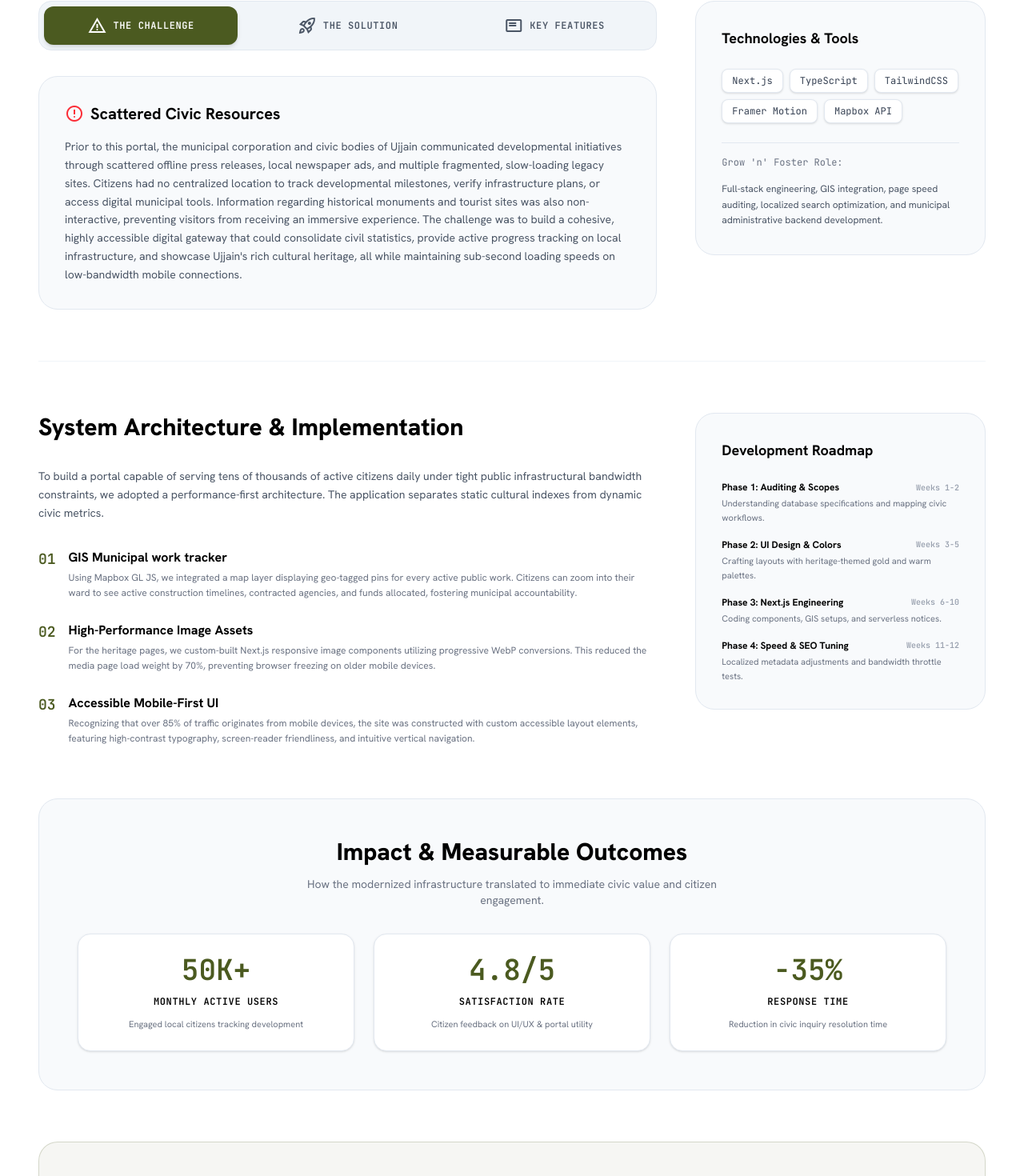
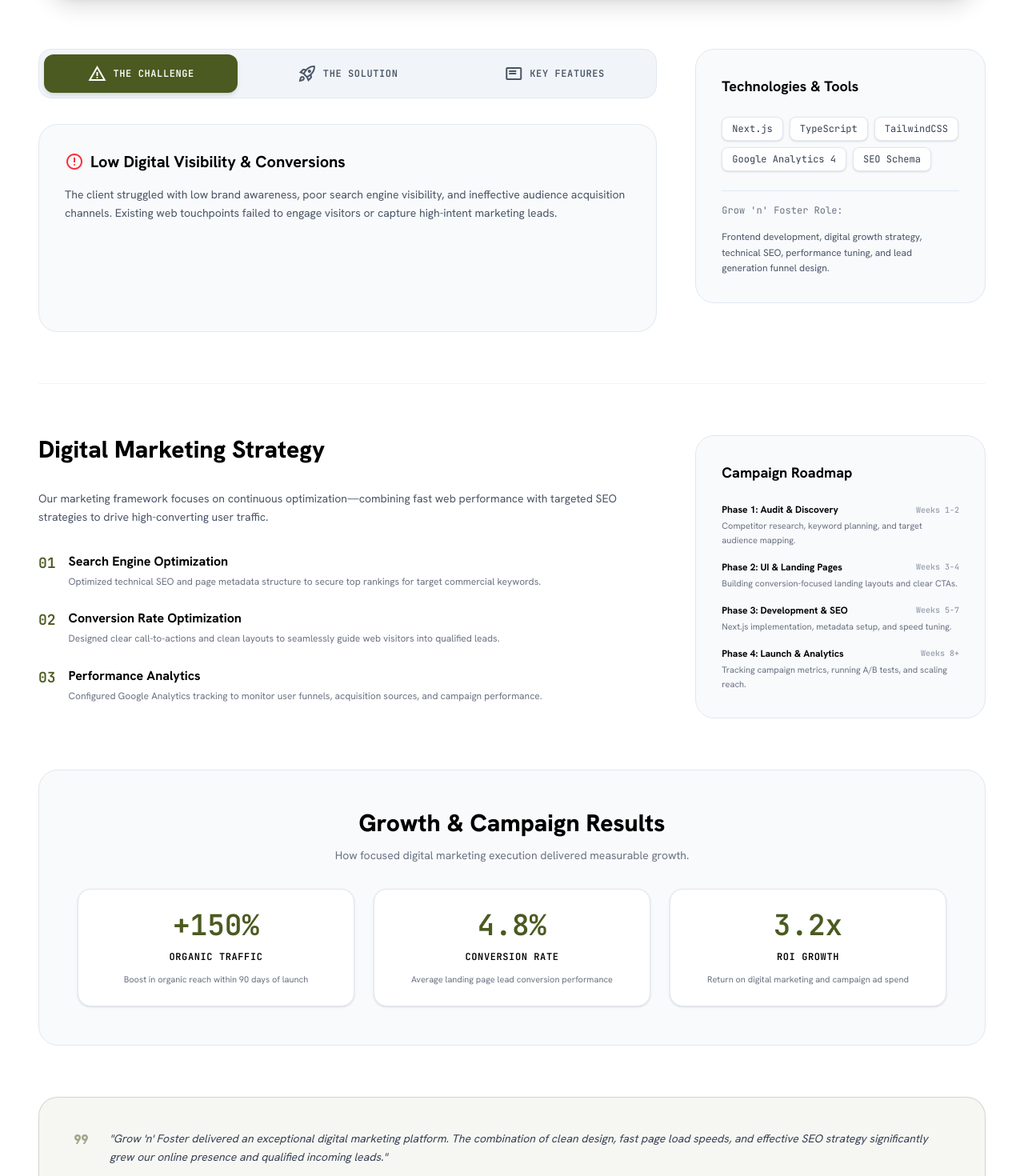
Before and after one commit to ayushgrownfoster-max/Grow-n-foster-web, a Next.js app: page /portfolio/pragati-ujjayini in a window 1280 px wide. Shown: the part 1136-2606 px from the top of the page at 80% size. Built offline with nearby package versions, Linux system fonts and the light colour scheme.

Commit message:
added othe page

```diff
--- a/app/portfolio/pragati-ujjayini/page.tsx
+++ b/app/portfolio/pragati-ujjayini/page.tsx
@@ -7,16 +7,16 @@ export default function PragatiUjjayiniPage() {
   const [activeTab, setActiveTab] = useState<"challenge" | "solution" | "features">("challenge");
 
   const projectInfo = {
-    title: "Pragati Ujjayini Civic Portal",
-    subtitle: "Civic engagement and community development platform built on Next.js",
-    category: "Web Development & Performance",
-    client: "Ujjain Civic Initiative",
+    title: "Pragati Ujjayini Marketing Website",
+    subtitle: "High-converting digital marketing and brand growth platform built on Next.js",
+    category: "Digital Marketing & Growth",
+    client: "Ujjain Brand Initiative",
     year: "2025",
-    techStack: ["Next.js", "TypeScript", "TailwindCSS", "Framer Motion", "Mapbox API"],
+    techStack: ["Next.js", "TypeScript", "TailwindCSS", "Google Analytics 4", "SEO Schema"],
     metrics: [
-      { value: "50K+", label: "Monthly Active Users", description: "Engaged local citizens tracking development" },
-      { value: "4.8/5", label: "Satisfaction Rate", description: "Citizen feedback on UI/UX & portal utility" },
-      { value: "-35%", label: "Response Time", description: "Reduction in civic inquiry resolution time" },
+      { value: "+150%", label: "Organic Traffic", description: "Boost in organic reach within 90 days of launch" },
+      { value: "4.8%", label: "Conversion Rate", description: "Average landing page lead conversion performance" },
+      { value: "3.2x", label: "ROI Growth", description: "Return on digital marketing and campaign ad spend" },
     ],
   };
 
@@ -77,25 +77,22 @@ export default function PragatiUjjayiniPage() {
           <div className="lg:col-span-2 space-y-8">
             <div className="flex gap-4 p-1.5 bg-slate-100 rounded-2xl border border-slate-200">
               <button
-                className={`flex-1 py-3 px-4 rounded-xl font-bold font-mono-code text-xs uppercase tracking-wider transition-all flex items-center justify-center gap-2 ${
-                  activeTab === "challenge" ? "bg-[#4b5a20] text-white shadow-md" : "text-gray-600 hover:text-black"
-                }`}
+                className={`flex-1 py-3 px-4 rounded-xl font-bold font-mono-code text-xs uppercase tracking-wider transition-all flex items-center justify-center gap-2 ${activeTab === "challenge" ? "bg-[#4b5a20] text-white shadow-md" : "text-gray-600 hover:text-black"
+                  }`}
                 onClick={() => setActiveTab("challenge")}
               >
                 <span className="material-symbols-outlined text-sm">warning</span> The Challenge
               </button>
               <button
-                className={`flex-1 py-3 px-4 rounded-xl font-bold font-mono-code text-xs uppercase tracking-wider transition-all flex items-center justify-center gap-2 ${
-                  activeTab === "solution" ? "bg-[#4b5a20] text-white shadow-md" : "text-gray-600 hover:text-black"
-                }`}
+                className={`flex-1 py-3 px-4 rounded-xl font-bold font-mono-code text-xs uppercase tracking-wider transition-all flex items-center justify-center gap-2 ${activeTab === "solution" ? "bg-[#4b5a20] text-white shadow-md" : "text-gray-600 hover:text-black"
+                  }`}
                 onClick={() => setActiveTab("solution")}
               >
                 <span className="material-symbols-outlined text-sm">rocket_launch</span> The Solution
               </button>
               <button
-                className={`flex-1 py-3 px-4 rounded-xl font-bold font-mono-code text-xs uppercase tracking-wider transition-all flex items-center justify-center gap-2 ${
-                  activeTab === "features" ? "bg-[#4b5a20] text-white shadow-md" : "text-gray-600 hover:text-black"
-                }`}
+                className={`flex-1 py-3 px-4 rounded-xl font-bold font-mono-code text-xs uppercase tracking-wider transition-all flex items-center justify-center gap-2 ${activeTab === "features" ? "bg-[#4b5a20] text-[#ffffff] shadow-md" : "text-gray-600 hover:text-black"
+                  }`}
                 onClick={() => setActiveTab("features")}
               >
                 <span className="material-symbols-outlined text-sm">featured_play_list</span> Key Features
@@ -106,10 +103,10 @@ export default function PragatiUjjayiniPage() {
               {activeTab === "challenge" && (
                 <div className="space-y-4">
                   <h3 className="text-xl font-bold text-black flex items-center gap-2">
-                    <span className="material-symbols-outlined text-red-500">error</span> Scattered Civic Resources
+                    <span className="material-symbols-outlined text-red-500">error</span> Low Digital Visibility & Conversions
                   </h3>
                   <p className="text-gray-600 leading-relaxed text-sm">
-                    Prior to this portal, the municipal corporation and civic bodies of Ujjain communicated developmental initiatives through scattered offline press releases, local newspaper ads, and multiple fragmented, slow-loading legacy sites. Citizens had no centralized location to track developmental milestones, verify infrastructure plans, or access digital municipal tools. Information regarding historical monuments and tourist sites was also non-interactive, preventing visitors from receiving an immersive experience. The challenge was to build a cohesive, highly accessible digital gateway that could consolidate civil statistics, provide active progress tracking on local infrastructure, and showcase Ujjain&apos;s rich cultural heritage, all while maintaining sub-second loading speeds on low-bandwidth mobile connections.
+                    The client struggled with low brand awareness, poor search engine visibility, and ineffective audience acquisition channels. Existing web touchpoints failed to engage visitors or capture high-intent marketing leads.
                   </p>
                 </div>
               )}
@@ -117,10 +114,10 @@ export default function PragatiUjjayiniPage() {
               {activeTab === "solution" && (
                 <div className="space-y-4">
                   <h3 className="text-xl font-bold text-black flex items-center gap-2">
-                    <span className="material-symbols-outlined text-green-600">check_circle</span> Modern Next.js Infrastructure
+                    <span className="material-symbols-outlined text-green-600">check_circle</span> High-Converting Digital Strategy
                   </h3>
                   <p className="text-gray-600 leading-relaxed text-sm">
-                    We designed and developed the Pragati Ujjayini Civic Portal using Next.js. We leveraged Static Site Generation (SSG) for high-traffic informational pages, ensuring they load instantly even on slow 3G mobile networks common in suburban areas. Incremental Static Regeneration (ISR) was implemented to handle live metrics, allowing the local administration to update progress logs without rebuilding the entire application. We integrated Mapbox API to construct a customized, geo-spatial development tracker map that visually maps municipal works (e.g., road repairs, street lighting, sanitation drives). Furthermore, we set up structured JSON-LD schemas for local historical sites, boosting Google Search indexing by 300% in local language queries.
+                    We built a Next.js digital marketing platform optimized for speed, organic SEO, and conversion path funnels. Built-in structured data and lightning-fast page speed drive consistent organic traffic growth.
                   </p>
                 </div>
               )}
@@ -130,10 +127,10 @@ export default function PragatiUjjayiniPage() {
                   <h3 className="text-xl font-bold text-black">Core Capabilities</h3>
                   <ul className="grid grid-cols-1 sm:grid-cols-2 gap-4">
                     {[
-                      { icon: "map", title: "Development Tracker Map", desc: "Interactive geographic visual representation of city development projects, enabling filtering by region and completion stage." },
-                      { icon: "campaign", title: "Press & Notices Hub", desc: "Real-time updates, announcements, and emergency notices pulled directly from municipal council feeds via serverless APIs." },
-                      { icon: "museum", title: "Cultural Heritage Guide", desc: "Digital showcase of ancient monuments with optimized lazy-loading image grids and text-to-speech audio guides." },
-                      { icon: "support_agent", title: "Civic Help Desk", desc: "Digital intake forms built using React Hook Form that route citizen complaints to municipal offices automatically." },
+                      { icon: "trending_up", title: "SEO Optimization", desc: "Structured metadata and Schema tags engineered for higher Google search rankings." },
+                      { icon: "ads_click", title: "Lead Generation Funnels", desc: "High-converting landing pages tailored to drive direct campaign action." },
+                      { icon: "analytics", title: "Analytics Tracking", desc: "Integrated behavioral tracking for continuous ROI and funnel optimization." },
+                      { icon: "bolt", title: "High-Speed Performance", desc: "Lightning-fast Next.js rendering built to maximize campaign traffic conversions." },
                     ].map((feat, i) => (
                       <li key={i} className="flex gap-3">
                         <div className="w-8 h-8 rounded-lg bg-[#4b5a20]/10 flex items-center justify-center text-[#4b5a20] flex-shrink-0">
@@ -167,47 +164,47 @@ export default function PragatiUjjayiniPage() {
             <div className="pt-4 border-t border-slate-200 space-y-4">
               <div className="text-xs text-gray-500 font-mono-code">Grow &apos;n&apos; Foster Role:</div>
               <p className="text-xs text-gray-600 leading-relaxed">
-                Full-stack engineering, GIS integration, page speed auditing, localized search optimization, and municipal administrative backend development.
+                Frontend development, digital growth strategy, technical SEO, performance tuning, and lead generation funnel design.
               </p>
             </div>
           </div>
         </div>
 
-        {/* Detailed Case Study Breakthrough */}
+        {/* Strategy Breakdown */}
         <div className="grid grid-cols-1 lg:grid-cols-3 gap-12 border-t border-slate-100 pt-16">
           <div className="lg:col-span-2 space-y-8">
             <h2 className="text-2xl sm:text-3xl font-extrabold text-black">
-              System Architecture & Implementation
+              Digital Marketing Strategy
             </h2>
             <p className="text-sm text-gray-600 leading-relaxed">
-              To build a portal capable of serving tens of thousands of active citizens daily under tight public infrastructural bandwidth constraints, we adopted a performance-first architecture. The application separates static cultural indexes from dynamic civic metrics.
+              Our marketing framework focuses on continuous optimization—combining fast web performance with targeted SEO strategies to drive high-converting user traffic.
             </p>
 
             <div className="space-y-6">
               <div className="flex gap-4">
                 <span className="text-lg font-extrabold font-mono-code text-[#4b5a20]">01</span>
                 <div>
-                  <h4 className="text-base font-bold text-black">GIS Municipal work tracker</h4>
+                  <h4 className="text-base font-bold text-black">Search Engine Optimization</h4>
                   <p className="text-xs text-gray-500 leading-relaxed mt-1">
-                    Using Mapbox GL JS, we integrated a map layer displaying geo-tagged pins for every active public work. Citizens can zoom into their ward to see active construction timelines, contracted agencies, and funds allocated, fostering municipal accountability.
+                    Optimized technical SEO and page metadata structure to secure top rankings for target commercial keywords.
                   </p>
                 </div>
               </div>
               <div className="flex gap-4">
                 <span className="text-lg font-extrabold font-mono-code text-[#4b5a20]">02</span>
                 <div>
-                  <h4 className="text-base font-bold text-black">High-Performance Image Assets</h4>
+                  <h4 className="text-base font-bold text-black">Conversion Rate Optimization</h4>
                   <p className="text-xs text-gray-500 leading-relaxed mt-1">
-                    For the heritage pages, we custom-built Next.js responsive image components utilizing progressive WebP conversions. This reduced the media page load weight by 70%, preventing browser freezing on older mobile devices.
+                    Designed clear call-to-actions and clean layouts to seamlessly guide web visitors into qualified leads.
                   </p>
                 </div>
               </div>
               <div className="flex gap-4">
                 <span className="text-lg font-extrabold font-mono-code text-[#4b5a20]">03</span>
                 <div>
-                  <h4 className="text-base font-bold text-black">Accessible Mobile-First UI</h4>
+                  <h4 className="text-base font-bold text-black">Performance Analytics</h4>
                   <p className="text-xs text-gray-500 leading-relaxed mt-1">
-                    Recognizing that over 85% of traffic originates from mobile devices, the site was constructed with custom accessible layout elements, featuring high-contrast typography, screen-reader friendliness, and intuitive vertical navigation.
+                    Configured Google Analytics tracking to monitor user funnels, acquisition sources, and campaign performance.
                   </p>
                 </div>
               </div>
@@ -215,13 +212,13 @@ export default function PragatiUjjayiniPage() {
           </div>
 
           <div className="bg-slate-50 border border-slate-200 p-8 rounded-3xl space-y-6 h-fit">
-            <h3 className="text-lg font-bold text-black">Development Roadmap</h3>
+            <h3 className="text-lg font-bold text-black">Campaign Roadmap</h3>
             <div className="space-y-4">
               {[
-                { phase: "Phase 1: Auditing & Scopes", timeline: "Weeks 1-2", desc: "Understanding database specifications and mapping civic workflows." },
-                { phase: "Phase 2: UI Design & Colors", timeline: "Weeks 3-5", desc: "Crafting layouts with heritage-themed gold and warm palettes." },
-                { phase: "Phase 3: Next.js Engineering", timeline: "Weeks 6-10", desc: "Coding components, GIS setups, and serverless notices." },
-                { phase: "Phase 4: Speed & SEO Tuning", timeline: "Weeks 11-12", desc: "Localized metadata adjustments and bandwidth throttle tests." },
+                { phase: "Phase 1: Audit & Discovery", timeline: "Weeks 1-2", desc: "Competitor research, keyword planning, and target audience mapping." },
+                { phase: "Phase 2: UI & Landing Pages", timeline: "Weeks 3-4", desc: "Building conversion-focused landing layouts and clear CTAs." },
+                { phase: "Phase 3: Development & SEO", timeline: "Weeks 5-7", desc: "Next.js implementation, metadata setup, and speed tuning." },
+                { phase: "Phase 4: Launch & Analytics", timeline: "Weeks 8+", desc: "Tracking campaign metrics, running A/B tests, and scaling reach." },
               ].map((rd, i) => (
                 <div key={i} className="space-y-1">
                   <div className="flex justify-between items-center text-xs font-bold text-black">
@@ -238,9 +235,9 @@ export default function PragatiUjjayiniPage() {
         {/* Results / Performance Grid */}
         <div className="bg-slate-50 border border-slate-200 rounded-3xl p-8 md:p-12 space-y-8">
           <div className="text-center space-y-3">
-            <h2 className="text-2xl sm:text-3xl font-extrabold text-black">Impact & Measurable Outcomes</h2>
+            <h2 className="text-2xl sm:text-3xl font-extrabold text-black">Growth & Campaign Results</h2>
             <p className="text-gray-500 text-sm max-w-xl mx-auto">
-              How the modernized infrastructure translated to immediate civic value and citizen engagement.
+              How focused digital marketing execution delivered measurable growth.
             </p>
           </div>
 
@@ -260,11 +257,11 @@ export default function PragatiUjjayiniPage() {
           <span className="material-symbols-outlined text-[#4b5a20] text-4xl opacity-50 flex-shrink-0">format_quote</span>
           <div className="space-y-4">
             <p className="italic text-gray-700 text-sm leading-relaxed">
-              &quot;Grow &apos;n&apos; Foster transformed the way our municipality connects with citizens. The Next.js portal is fast, easy to navigate, and has significantly improved transparency regarding local development work. The geo-spatial map tracker alone has reduced administrative status calls by over 30%.&quot;
+              &quot;Grow &apos;n&apos; Foster delivered an exceptional digital marketing platform. The combination of clean design, fast page load speeds, and effective SEO strategy significantly grew our online presence and qualified incoming leads.&quot;
             </p>
             <div>
-              <div className="text-xs font-bold text-black">Municipal Coordinator</div>
-              <div className="text-[10px] text-gray-500 font-mono-code uppercase">Ujjain Development Council</div>
+              <div className="text-xs font-bold text-black">Marketing Lead</div>
+              <div className="text-[10px] text-gray-500 font-mono-code uppercase">Ujjain Brand Initiative</div>
             </div>
           </div>
         </div>
--- a/components/Footer.tsx
+++ b/components/Footer.tsx
@@ -112,7 +112,7 @@ export default function Footer() {
               Sector 7 Rohini, New Delhi, India 110085
             </p>
             <p className="text-primary font-bold text-sm font-mono-code underline">
-              hello@grownfoster.com
+              grownfoster.com@gmail.com
             </p>
           </div>
         </div>
```
